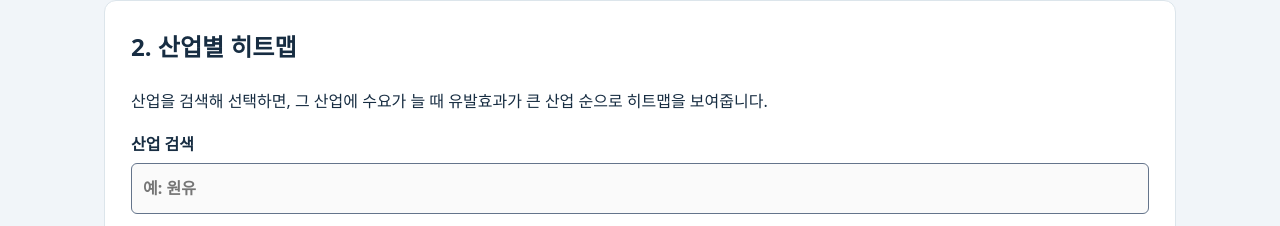
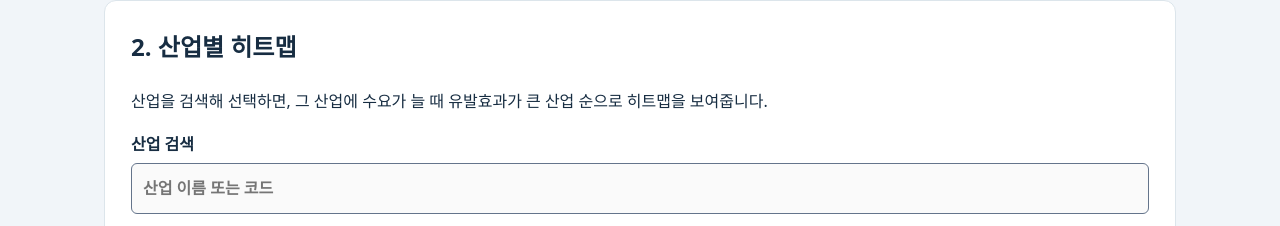
Before and after one commit to kimjisu-202311071/444444, a plain HTML site: page index.html in a window 1280 px wide. Shown: the part 1178-1404 px from the top of the page. Drawn offline with Linux system fonts and the light colour scheme.

Commit message:
Update index.html

```diff
--- a/index.html
+++ b/index.html
@@ -8,7 +8,7 @@
 <section id="heatmap-section">
   <h2>2. 산업별 히트맵</h2>
   <p>산업을 검색해 선택하면, 그 산업에 수요가 늘 때 유발효과가 큰 산업 순으로 히트맵을 보여줍니다.</p>
-  <label>산업 검색<input disabled id="hm-search" placeholder="예: 원유"/></label>
+  <label>산업 검색<input disabled id="hm-search" placeholder="산업 이름 또는 코드"/></label>
   <label>산업<select disabled id="hm-sector"></select></label>
   <label>표시 개수<select disabled id="hm-topn"><option value="10">상위 10개</option><option value="20" selected>상위 20개</option><option value="30">상위 30개</option></select></label>
   <button disabled id="hm-draw" type="button">히트맵 그리기</button>
```
